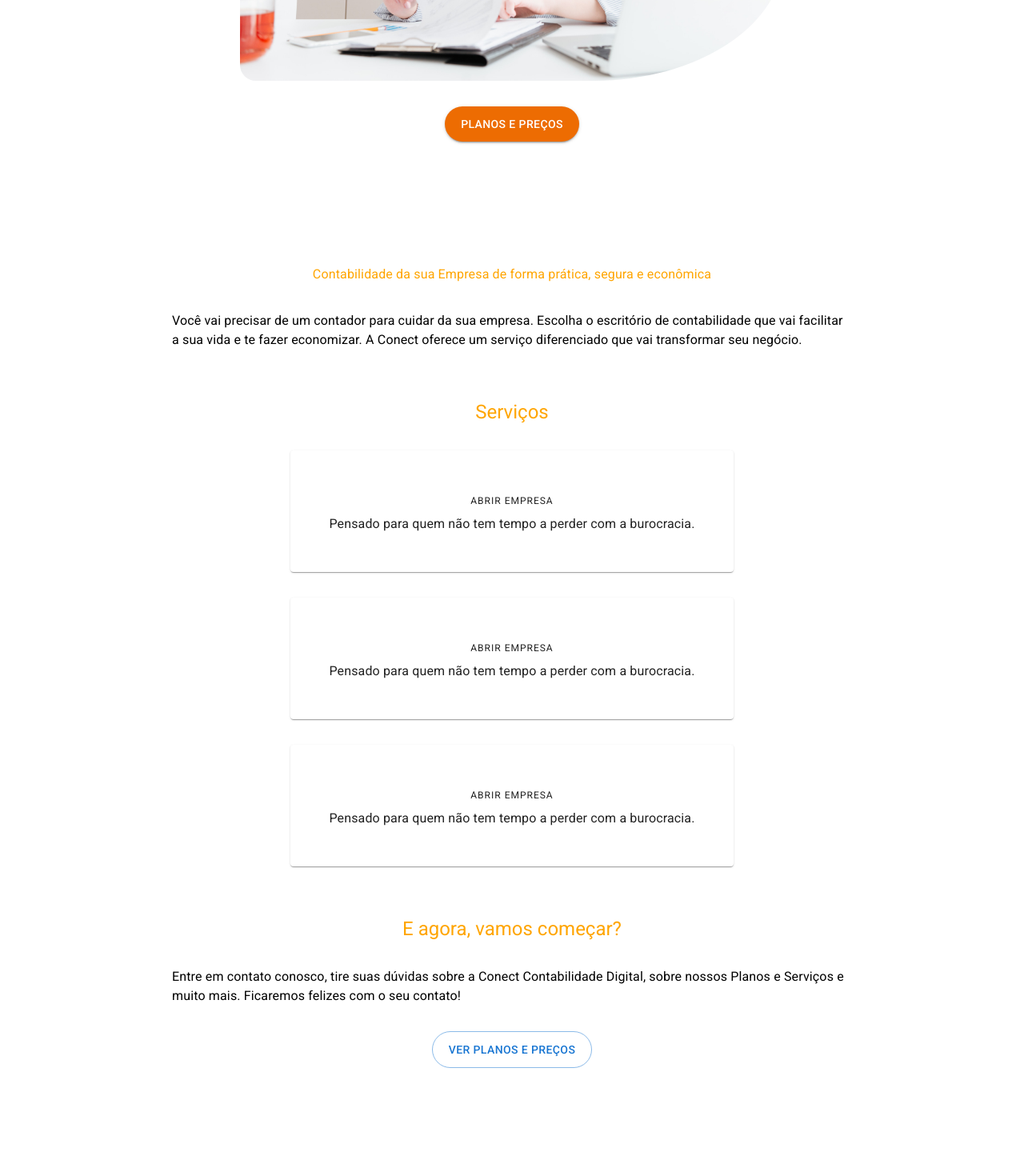
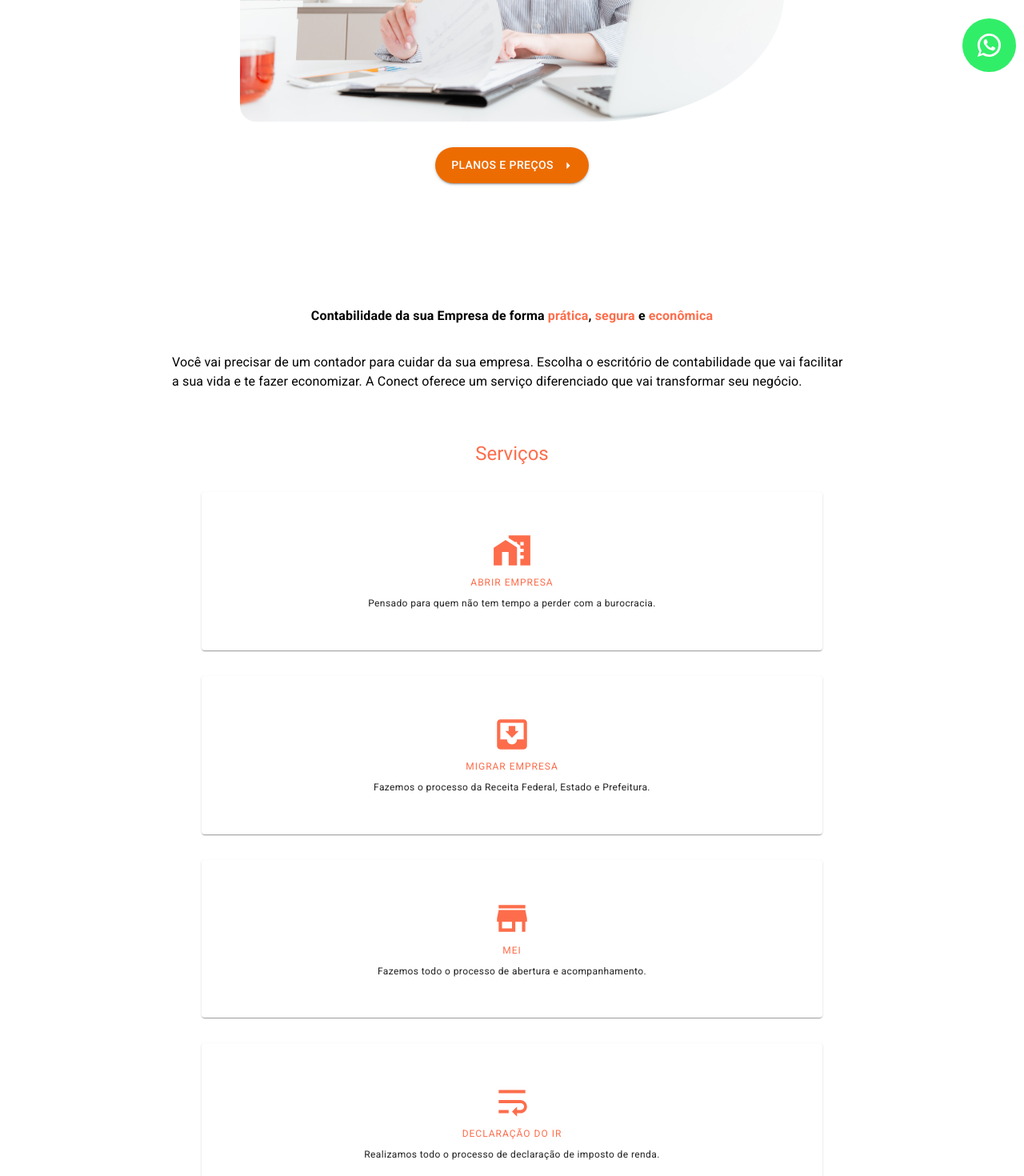
Before and after one commit to Mateusr337/cont, a React (Vite) app: page / in a window 1280 px wide. Shown: the part 700-2170 px from the top of the page at 80% size. Before the commit the page ends 2075 px from the top, so only its background shows below. Built offline with nearby package versions, Linux system fonts and the light colour scheme.

Commit message:
feat: implement theme schema

```diff
--- a/package.json
+++ b/package.json
@@ -14,6 +14,8 @@
     "@emotion/react": "^11.11.4",
     "@emotion/styled": "^11.11.5",
     "@fontsource/roboto": "^5.0.13",
+    "@material-ui/core": "^4.12.4",
+    "@material-ui/icons": "^4.11.3",
     "@mui/material": "^5.16.0",
     "prettier": "^3.3.2",
     "react": "^18.3.1",
--- a/src/_globals/theme.ts
+++ b/src/_globals/theme.ts
@@ -1,6 +1,10 @@
 export enum AppTheme {
 	primary = '#FD6D4B',
-	// secoundary = '',
-	// background = '',
+	secoundary = '',
+	background = '#E7E7E7',
 	text = '#222222',
 }
+
+export enum AppColors {
+	wpp = '#31EE68',
+}
--- a/src/app.tsx
+++ b/src/app.tsx
@@ -1,7 +1,28 @@
 import './_globals';
 import './css/app.css';
-import { Button, Paper, Stack, SxProps, Typography } from '@mui/material';
+import { Button, Icon, Paper, Stack, SxProps, Typography } from '@mui/material';
 import image from './assets/01.jpg';
+import { AppColors, AppTheme } from './_globals';
+import {
+	Home,
+	HomeWork,
+	WhatsApp,
+	Transform,
+	MoveToInbox,
+	StoreMallDirectory,
+	DockRounded,
+	Dock,
+	DockSharp,
+	ArchiveSharp,
+	WrapText,
+	Chat,
+	ArrowRightTwoTone,
+	ArrowRight,
+	ArrowRightAlt,
+	ArrowRightAltOutlined,
+	ArrowRightAltRounded,
+	ArrowRightSharp,
+} from '@material-ui/icons';
 
 const btnStyles: SxProps = {
 	// background: AppTheme.primary,
@@ -12,6 +33,26 @@ const btnStyles: SxProps = {
 	padding: '10px 20px',
 };
 
+const iconStyle /* SxProps */ = {
+	fontSize: 50,
+	color: AppTheme.primary,
+};
+
+const wppBtnStyle: SxProps = {
+	width: 'fit-content',
+	height: 'fit-content',
+	display: 'flex',
+	placeItems: 'center',
+	padding: 2,
+	position: 'absolute',
+	right: 10,
+	bottom: 10,
+	background: AppColors.wpp,
+	borderRadius: '50%',
+	zIndex: 10,
+	color: '#fff',
+};
+
 export default function AppComponent() {
 	// const [count, setCount] = useState(0);
 
@@ -19,22 +60,29 @@ export default function AppComponent() {
 
 	return (
 		<Stack direction="column" alignItems="center" gap={4}>
-			<Typography variant="h5">contabilidade digital com excelência</Typography>
+			{/* header page */}
+			<>
+				<Typography variant="caption">[ Logo ou nome da empresa ]</Typography>
+
+				<Typography variant="h5" fontWeight={700} color={AppTheme.primary}>
+					Contabilidade digital com excelência
+				</Typography>
 
 				<Typography variant="subtitle1">
-				O melhor escritório contábil do Brasil ajudando a impulsionar o crescimento da sua
-				empresa.
+					O melhor escritório contábil do Brasil ajudando a impulsionar o crescimento da
+					sua empresa.
 				</Typography>
 
 				<Button variant="contained" color="warning" sx={btnStyles}>
-				Abrir minha empresa!
+					Abrir minha empresa
 				</Button>
 
 				<Button
 					variant="contained"
 					sx={{ ...btnStyles, background: '#e2e2e2', color: '#000' }}
+					endIcon={<WhatsApp />}
 				>
-				Falar com contador!
+					Falar com contador
 				</Button>
 
 				<img
@@ -46,77 +94,128 @@ export default function AppComponent() {
 					src={image}
 				></img>
 
-			<Button variant="contained" color="warning" sx={{ ...btnStyles, marginBottom: 15 }}>
+				<Button
+					variant="contained"
+					color="warning"
+					sx={{ ...btnStyles, marginBottom: 15 }}
+					endIcon={<ArrowRightSharp />}
+				>
 					planos e preços
 				</Button>
 
-			<Typography color="orange" variant="subtitle1">
-				Contabilidade da sua Empresa de forma prática, segura e econômica
+				<Typography variant="subtitle1" fontWeight={700}>
+					Contabilidade da sua Empresa de forma
+					<span style={{ color: AppTheme.primary }}> prática</span>,
+					<span style={{ color: AppTheme.primary }}> segura</span> e
+					<span style={{ color: AppTheme.primary }}> econômica</span>
 				</Typography>
 
 				<Typography variant="body1">
-				Você vai precisar de um contador para cuidar da sua empresa. Escolha o escritório
-				de contabilidade que vai facilitar a sua vida e te fazer economizar. A Conect
-				oferece um serviço diferenciado que vai transformar seu negócio.
+					Você vai precisar de um contador para cuidar da sua empresa. Escolha o
+					escritório de contabilidade que vai facilitar a sua vida e te fazer economizar.
+					A Conect oferece um serviço diferenciado que vai transformar seu negócio.
 				</Typography>
-
+			</>
+			{/* services */}
+			<>
 				<Typography
 					style={{
 						marginTop: 30,
 					}}
-				color="orange"
+					color={AppTheme.primary}
 					variant="h5"
 				>
 					Serviços
 				</Typography>
 
-			<Paper sx={{ padding: 6 }}>
+				<Paper sx={{ padding: 6, width: '80%' }}>
 					<Stack direction="column" sx={{ placeItems: 'center' }}>
-					<Typography variant="overline">Abrir empresa</Typography>
+						<HomeWork style={{ ...iconStyle }} />
 
-					<Typography variant="body1">
+						<Typography color={AppTheme.primary} variant="overline">
+							Abrir empresa
+						</Typography>
+
+						<Typography variant="caption">
 							Pensado para quem não tem tempo a perder com a burocracia.
 						</Typography>
 					</Stack>
 				</Paper>
 
-			<Paper sx={{ padding: 6 }}>
+				<Paper sx={{ padding: 6, width: '80%' }}>
 					<Stack direction="column" sx={{ placeItems: 'center' }}>
-					<Typography variant="overline">Abrir empresa</Typography>
+						<MoveToInbox style={{ ...iconStyle }} />
 
-					<Typography variant="body1">
-						Pensado para quem não tem tempo a perder com a burocracia.
+						<Typography color={AppTheme.primary} variant="overline">
+							Migrar empresa
+						</Typography>
+
+						<Typography variant="caption">
+							Fazemos o processo da Receita Federal, Estado e Prefeitura.
 						</Typography>
 					</Stack>
 				</Paper>
 
-			<Paper sx={{ padding: 6 }}>
+				<Paper sx={{ padding: 6, width: '80%' }}>
 					<Stack direction="column" sx={{ placeItems: 'center' }}>
-					<Typography variant="overline">Abrir empresa</Typography>
+						<StoreMallDirectory style={{ ...iconStyle }} />
 
-					<Typography variant="body1">
-						Pensado para quem não tem tempo a perder com a burocracia.
+						<Typography color={AppTheme.primary} variant="overline">
+							MEI
+						</Typography>
+
+						<Typography variant="caption">
+							Fazemos todo o processo de abertura e acompanhamento.
 						</Typography>
 					</Stack>
 				</Paper>
 
+				<Paper sx={{ padding: 6, width: '80%' }}>
+					<Stack direction="column" sx={{ placeItems: 'center' }}>
+						<WrapText style={{ ...iconStyle }} />
+
+						<Typography color={AppTheme.primary} variant="overline">
+							Declaração do IR
+						</Typography>
+
+						<Typography variant="caption">
+							Realizamos todo o processo de declaração de imposto de renda.
+						</Typography>
+					</Stack>
+				</Paper>
+			</>
+			{/* finaly */}
+			<>
 				<Typography
 					style={{
 						marginTop: 30,
 					}}
-				color="orange"
+					color={AppTheme.primary}
 					variant="h5"
 				>
 					E agora, vamos começar?
 				</Typography>
 
 				<Typography variant="body1">
-				Entre em contato conosco, tire suas dúvidas sobre a Conect Contabilidade Digital,
-				sobre nossos Planos e Serviços e muito mais. Ficaremos felizes com o seu contato!{' '}
+					Entre em contato conosco, tire suas dúvidas sobre a Conect Contabilidade
+					Digital, sobre nossos Planos e Serviços e muito mais. Ficaremos felizes com o
+					seu contato!{' '}
 				</Typography>
 
-			<Button sx={{ ...btnStyles }} variant="outlined">
+				<Button
+					color="warning"
+					sx={{ ...btnStyles }}
+					variant="outlined"
+					endIcon={<ArrowRightSharp />}
+				>
 					ver planos e preços
+				</Button>
+			</>
+			{/* footer */}
+			<></>
+			{/* whats app btn */}
+			<Button sx={{ ...wppBtnStyle }} variant="text">
+				<WhatsApp fontSize="large" />
 			</Button>
 		</Stack>
 	);
```
Also changed, not shown: 1 other file (tests, documents, lock files or other folders). Lines whose indentation alone changed are shown as unchanged.
